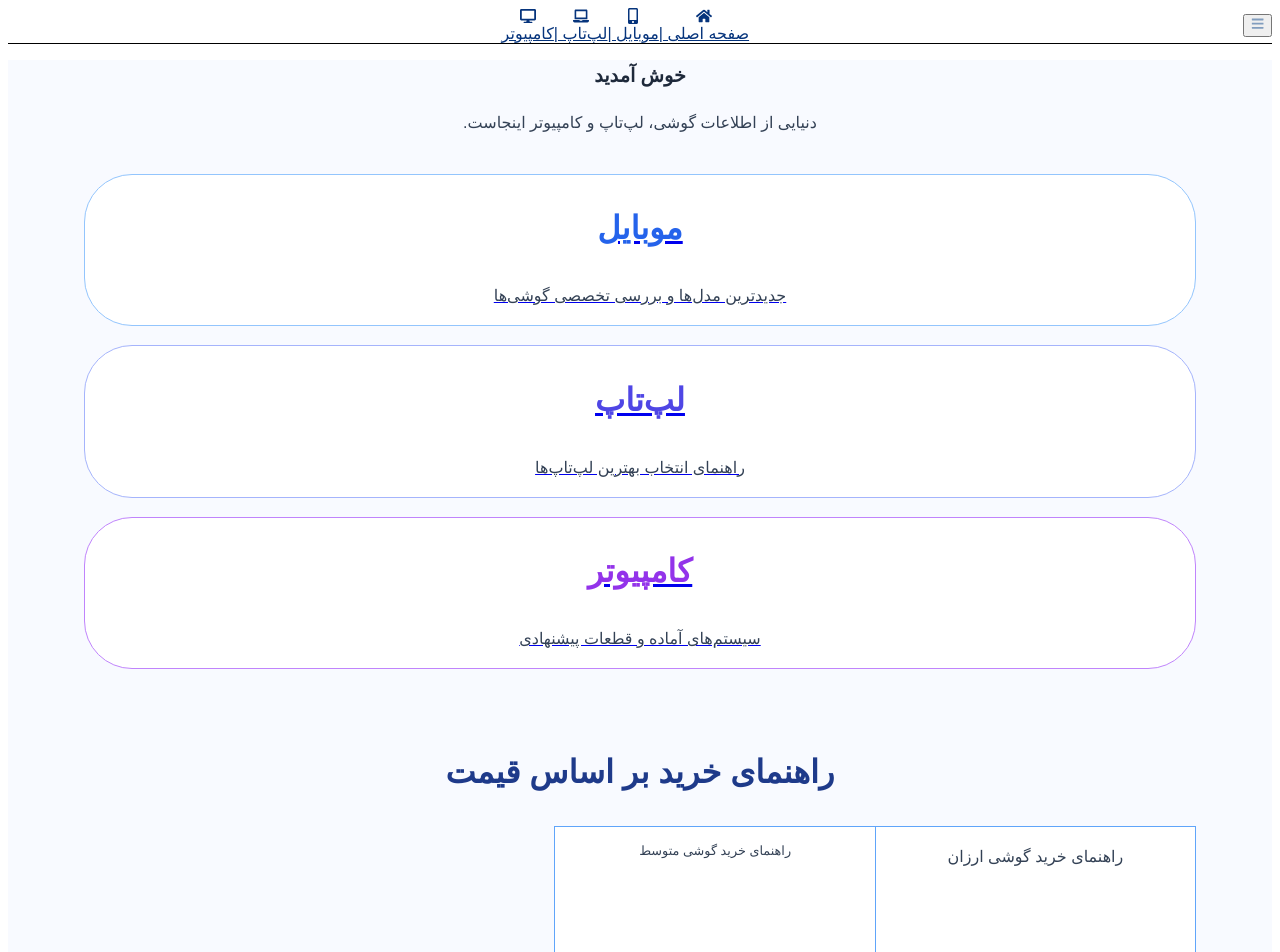
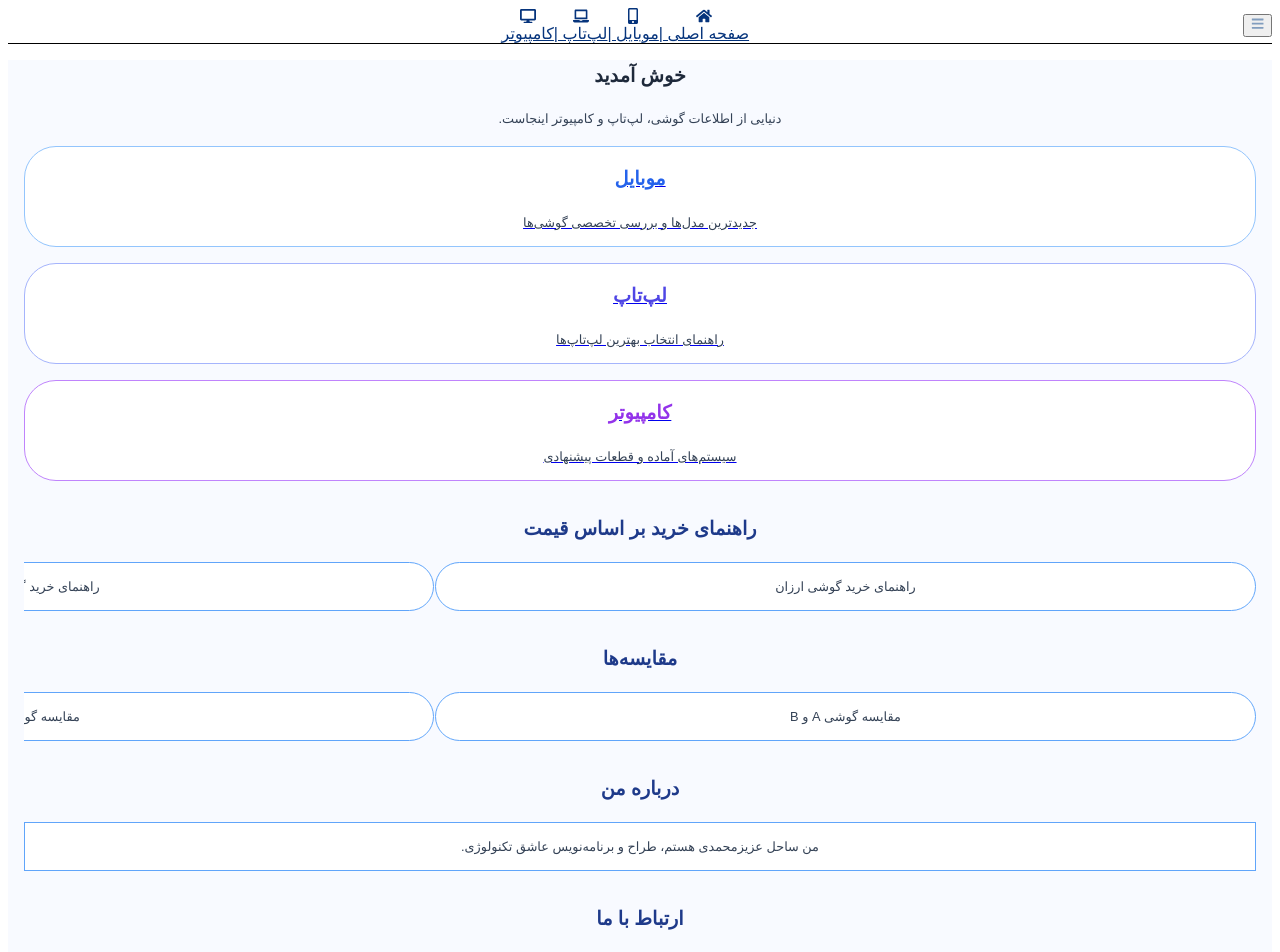
Before and after one commit to sahelazizmohammadi83/sahelazizmohammadi, a Next.js app: page / in a window 1280 px wide. Shown: the top 952 px of the page. Built offline with nearby package versions, Linux system fonts and the light colour scheme; a small style sheet from the web is missing.

Commit message:
دلخواهt

```diff
--- a/app/page.tsx
+++ b/app/page.tsx
@@ -7,91 +7,89 @@ import SocialLinks from "../components/SocialLinks";
 
 export default function Home() {
   return (
-    <main className="px-[2cm] max-w-full mx-auto text-center bg-[#f8faff] min-h-screen">
+    <main className="px-[1rem] sm:px-[2rem] md:px-[3rem] max-w-full mx-auto text-center bg-[#f8faff] min-h-screen">
 
       {/* بخش معرفی کوتاه سایت */}
-      <section className="mb-[1cm]">
-        <h1 className="text-4xl sm:text-5xl font-bold mb-3 text-[#1E293B]">
+      <section className="mb-[1rem] sm:mb-[2rem]">
+        <h1 className="text-3xl sm:text-4xl md:text-5xl font-bold mb-3 text-[#1E293B]">
           خوش آمدید
         </h1>
-        <p className="text-[1rem] sm:text-xl text-[#334155]">
+        <p className="text-sm sm:text-base md:text-lg text-[#334155]">
           دنیایی از اطلاعات گوشی، لپ‌تاپ و کامپیوتر اینجاست.
         </p>
       </section>
 
       {/* سه کارت اصلی */}
-      <section className="flex flex-col sm:flex-row justify-center items-stretch gap-[0.5cm] mb-[2cm]">
+      <section className="flex flex-col sm:flex-row justify-center items-stretch gap-[1rem] mb-[2rem]">
         <Link href="/mobile" className="flex-1">
-          <div className="bg-[#ffffff] border border-[#93c5fd] rounded-[3rem] p-8 shadow-lg
-                          hover:shadow-2xl hover:scale-105 transition-transform duration-300 text-center">
-            <h2 className="text-[2rem] sm:text-3xl font-bold text-[#2563eb] mb-2">موبایل</h2>
-            <p className="text-[1rem] text-[#334155]">جدیدترین مدل‌ها و بررسی تخصصی گوشی‌ها</p>
+          <div className="bg-[#ffffff] border border-[#93c5fd] rounded-[2rem] p-4 sm:p-6 md:p-8 shadow-lg hover:shadow-2xl hover:scale-105 transition-transform duration-300 text-center">
+            <h2 className="text-lg sm:text-xl md:text-2xl font-bold text-[#2563eb] mb-2">موبایل</h2>
+            <p className="text-sm sm:text-base md:text-lg text-[#334155]">جدیدترین مدل‌ها و بررسی تخصصی گوشی‌ها</p>
           </div>
         </Link>
 
         <Link href="/laptop" className="flex-1">
-          <div className="bg-[#ffffff] border border-[#a5b4fc] rounded-[3rem] p-8 shadow-lg
-                          hover:shadow-2xl hover:scale-105 transition-transform duration-300 text-center">
-            <h2 className="text-[2rem] sm:text-3xl font-bold text-[#4f46e5] mb-2">لپ‌تاپ</h2>
-            <p className="text-[1rem] text-[#334155]">راهنمای انتخاب بهترین لپ‌تاپ‌ها</p>
+          <div className="bg-[#ffffff] border border-[#a5b4fc] rounded-[2rem] p-4 sm:p-6 md:p-8 shadow-lg hover:shadow-2xl hover:scale-105 transition-transform duration-300 text-center">
+            <h2 className="text-lg sm:text-xl md:text-2xl font-bold text-[#4f46e5] mb-2">لپ‌تاپ</h2>
+            <p className="text-sm sm:text-base md:text-lg text-[#334155]">راهنمای انتخاب بهترین لپ‌تاپ‌ها</p>
           </div>
         </Link>
 
         <Link href="/computer" className="flex-1">
-          <div className="bg-[#ffffff] border border-[#c084fc] rounded-[3rem] p-8 shadow-lg
-                          hover:shadow-2xl hover:scale-105 transition-transform duration-300 text-center">
-            <h2 className="text-[2rem] sm:text-3xl font-bold text-[#9333ea] mb-2">کامپیوتر</h2>
-            <p className="text-[1rem] text-[#334155]">سیستم‌های آماده و قطعات پیشنهادی</p>
+          <div className="bg-[#ffffff] border border-[#c084fc] rounded-[2rem] p-4 sm:p-6 md:p-8 shadow-lg hover:shadow-2xl hover:scale-105 transition-transform duration-300 text-center">
+            <h2 className="text-lg sm:text-xl md:text-2xl font-bold text-[#9333ea] mb-2">کامپیوتر</h2>
+            <p className="text-sm sm:text-base md:text-lg text-[#334155]">سیستم‌های آماده و قطعات پیشنهادی</p>
           </div>
         </Link>
       </section>
 
       {/* بخش راهنمای خرید گوشی */}
-      <section className="mb-[2cm]">
-        <h2 className="text-[2rem] font-bold mb-4 text-[#1E3A8A]">راهنمای خرید بر اساس قیمت</h2>
-        <Swiper spaceBetween={8} slidesPerView={3.5} className="mb-[1cm]">
-       <SwiperSlide className="w-[250px]">
-            <div className="bg-[#ffffff] border border-[#60a5fa] w-[20rem] h-[15rem] p-6 shadow-lg text-center">
-              <p className=" text-[1rem] text-[#334155]">راهنمای خرید گوشی ارزان</p>
+      <section className="mb-[2rem]">
+        <h2 className="text-lg sm:text-xl md:text-2xl font-bold mb-4 text-[#1E3A8A]">راهنمای خرید بر اساس قیمت</h2>
+        <Swiper spaceBetween={0.5} slidesPerView={1.5} sm-slidesPerView={2.5} md-slidesPerView={3.5} className="mb-[1rem]">
+          <SwiperSlide className="w-[14rem] sm:w-[18rem] md:w-[20rem] h-[10rem] sm:h-[12rem] md:h-[15rem]">
+            <div className="bg-[#ffffff] border border-[#60a5fa] rounded-[2rem] p-4 sm:p-6 md:p-8 shadow-lg text-center">
+              <p className="text-sm sm:text-base md:text-lg text-[#334155]">راهنمای خرید گوشی ارزان</p>
             </div>
           </SwiperSlide>
-          <SwiperSlide className="w-[250px]">
-            <div className="bg-[#ffffff] border border-[#60a5fa] w-[20rem] h-[15rem] p-6 shadow-lg text-center">
-              <p className="text-[#334155]">راهنمای خرید گوشی متوسط</p>
+          <SwiperSlide className="w-[14rem] sm:w-[18rem] md:w-[20rem] h-[10rem] sm:h-[12rem] md:h-[15rem]">
+            <div className="bg-[#ffffff] border border-[#60a5fa] rounded-[2rem] p-4 sm:p-6 md:p-8 shadow-lg text-center">
+              <p className="text-sm sm:text-base md:text-lg text-[#334155]">راهنمای خرید گوشی متوسط</p>
             </div>
           </SwiperSlide>
         </Swiper>
       </section>
 
       {/* بخش مقایسه دو گوشی */}
-      <section className="mb-[2cm]">
-        <h2 className="text-[2rem] font-bold mb-4 text-[#1E3A8A]">مقایسه‌ها</h2>
-        <Swiper spaceBetween={8} slidesPerView={3.5} className="mb-[1cm]">
-          <SwiperSlide className="w-[250px]">
-            <div className="bg-[#ffffff] border border-[#60a5fa] w-[20rem] h-[15rem] p-6 shadow-lg text-center">
-              <p className="text-[#334155]">مقایسه گوشی A و B</p>
+      <section className="mb-[2rem]">
+        <h2 className="text-lg sm:text-xl md:text-2xl font-bold mb-4 text-[#1E3A8A]">مقایسه‌ها</h2>
+        <Swiper spaceBetween={0.5} slidesPerView={1.5} sm-slidesPerView={2.5} md-slidesPerView={3.5} className="mb-[1rem]">
+          <SwiperSlide className="w-[14rem] sm:w-[18rem] md:w-[20rem] h-[10rem] sm:h-[12rem] md:h-[15rem]">
+            <div className="bg-[#ffffff] border border-[#60a5fa] rounded-[2rem] p-4 sm:p-6 md:p-8 shadow-lg text-center">
+              <p className="text-sm sm:text-base md:text-lg text-[#334155]">مقایسه گوشی A و B</p>
             </div>
           </SwiperSlide>
-          <SwiperSlide className=""> {/* مستطیلی */}
-            <div className="bg-[#ffffff] border border-[#60a5fa] w-[20rem] h-[15rem] p-6 shadow-lg text-center">
-              <p className="text-[#334155]">مقایسه گوشی C و D</p>
+          <SwiperSlide className="w-[14rem] sm:w-[18rem] md:w-[20rem] h-[10rem] sm:h-[12rem] md:h-[15rem]">
+            <div className="bg-[#ffffff] border border-[#60a5fa] rounded-[2rem] p-4 sm:p-6 md:p-8 shadow-lg text-center">
+              <p className="text-sm sm:text-base md:text-lg text-[#334155]">مقایسه گوشی C و D</p>
             </div>
           </SwiperSlide>
         </Swiper>
       </section>
+
       {/* بخش معرفی خودت */}
-      <section className="mb-[2cm]">
-        <h2 className="text-[2rem] font-bold mb-4 text-[#1E3A8A]">درباره من</h2>
-        <div className="bg-[#ffffff] border border-[#60a5fa] p-8 shadow-lg">
-          <p className="text-[1rem] text-[#334155]">
+      <section className="mb-[2rem]">
+        <h2 className="text-lg sm:text-xl md:text-2xl font-bold mb-4 text-[#1E3A8A]">درباره من</h2>
+        <div className="bg-[#ffffff] border border-[#60a5fa] p-4 sm:p-6 md:p-8 shadow-lg">
+          <p className="text-sm sm:text-base md:text-lg text-[#334155]">
             من ساحل عزیزمحمدی هستم، طراح و برنامه‌نویس عاشق تکنولوژی.
           </p>
         </div>
       </section>
 
       {/* ارتباط با ما + سوشال لینک */}
-      <section className="mb-[2cm]">
-        <h2 className="text-xl font-bold mb-[1cm] text-[#1E3A8A]">ارتباط با ما</h2>
+      <section className="mb-[2rem]">
+        <h2 className="text-base sm:text-lg md:text-xl font-bold mb-[1rem] text-[#1E3A8A]">ارتباط با ما</h2>
         <SocialLinks />
       </section>
 
```
